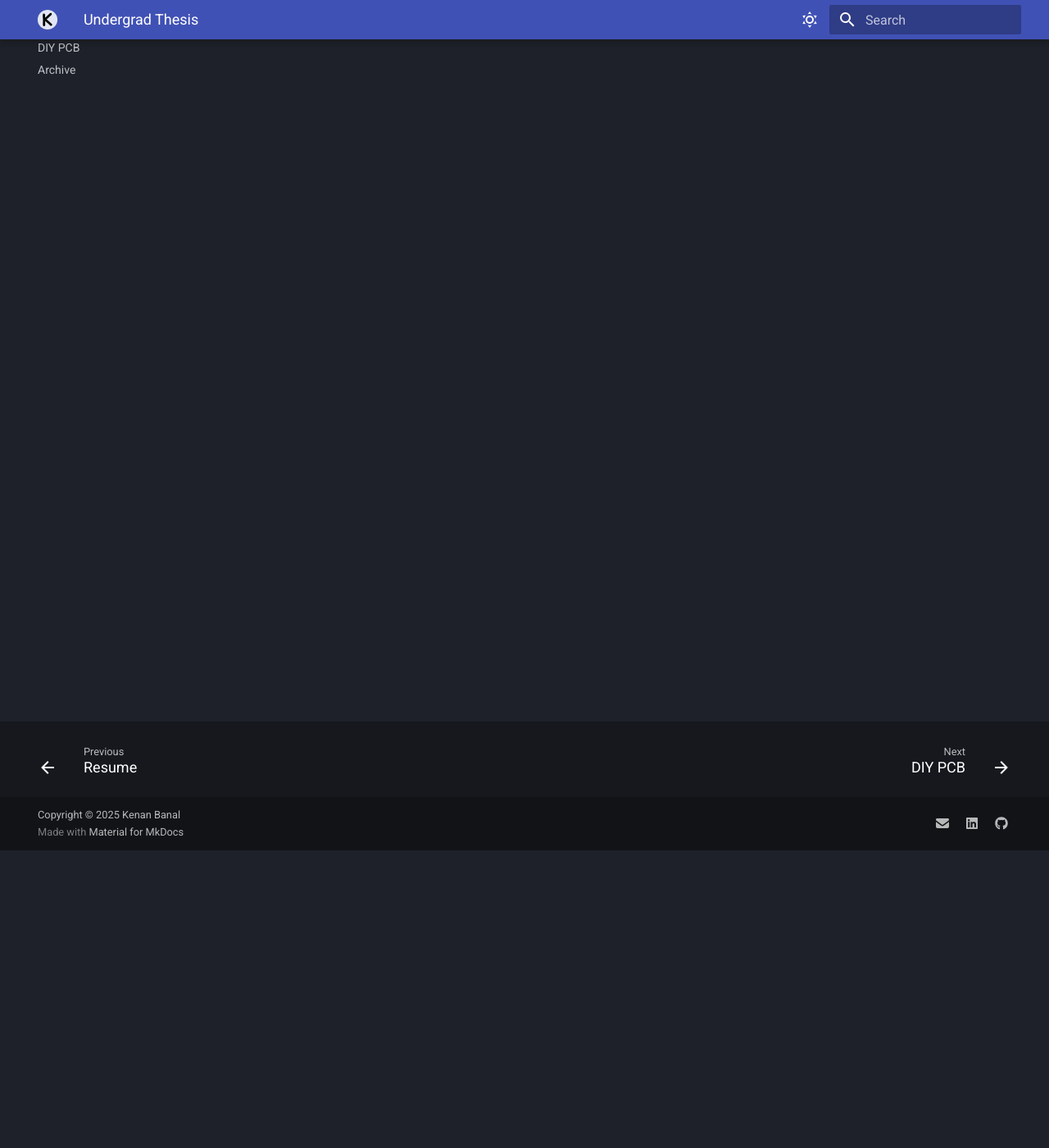
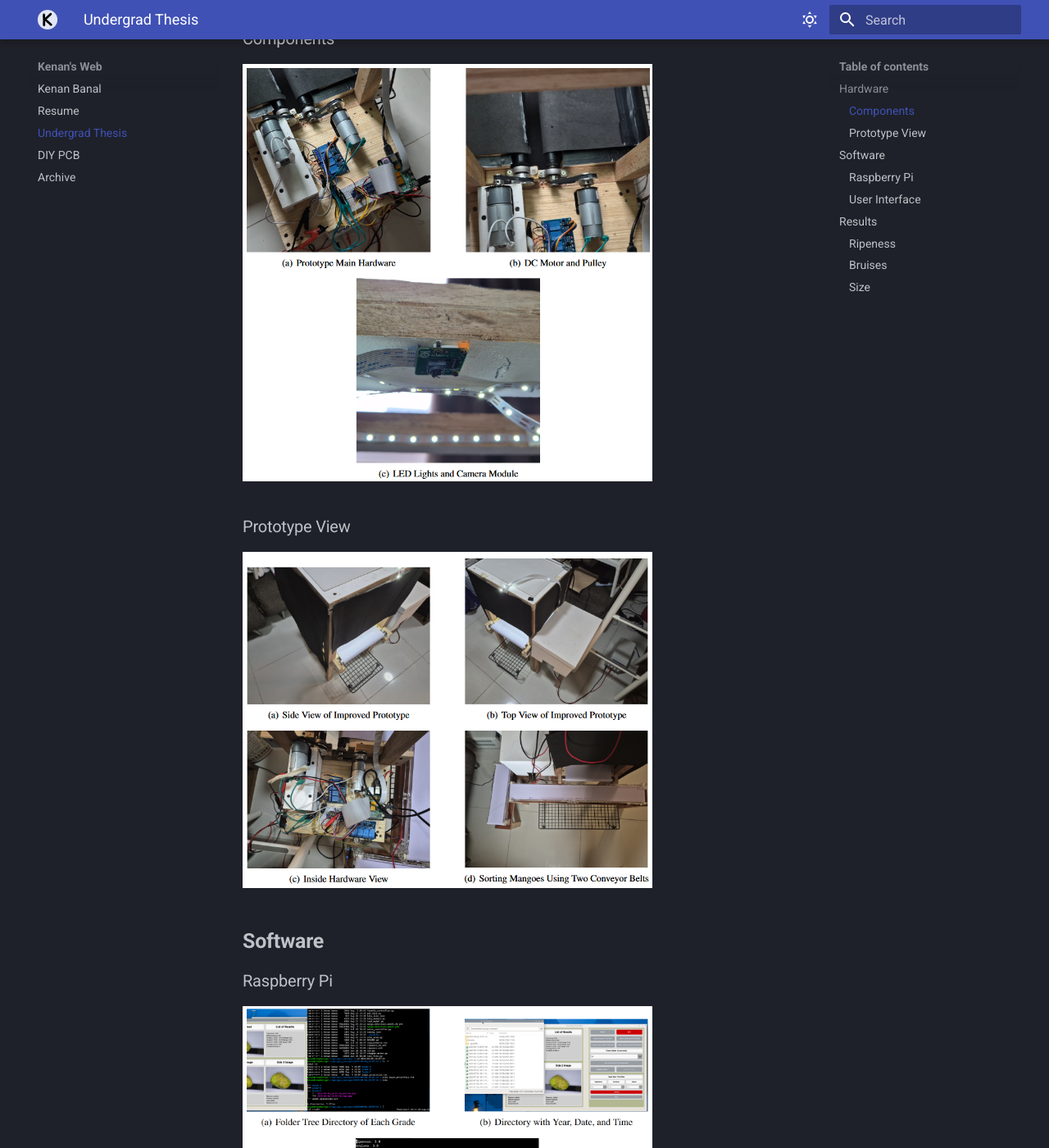
Before and after one commit to kenaniscoding/kenaniscoding.github.io, an MkDocs documentation site: the page built from docs/Thesis.md, in a window 1280 px wide and 1400 px high, scrolled down 363 px. Shown: the whole window at 82% size. Built offline with MkDocs 1.6.1 and Material for MkDocs 9.7.7, drawn with Linux system fonts in a browser that asks for light colours; some web fonts are replaced; some of the changed text lies outside the part shown.

Commit message:
added thesis imgs

```diff
--- a/docs/Thesis.md
+++ b/docs/Thesis.md
@@ -2,3 +2,34 @@
 ???+ Notes
 
     _Our group's undergraduate thesis paper is about **Grading and Sorting Carabao Mangoes using Machine Learning**. We did this by getting training and testing our selected CNN model for classifying the ripeness and bruises. We also used computer vision techniques such as OpenCV and thresholding to get the size of the mango._
+
+## **Hardware**
+
+### Components
+![components](assets/imgs/thesis_imgs/01_components.png){width="500"}
+
+### Prototype View
+![prototype](assets/imgs/thesis_imgs/02_prototype.png){width="500"}
+
+## **Software**
+
+### Raspberry Pi
+![rpi](assets/imgs/thesis_imgs/03_rpi.png){width="500"}
+
+### User Interface
+![ui](assets/imgs/thesis_imgs/04_ui.png){width="500"}
+
+## **Results**
+
+### Ripeness
+![rpt](assets/imgs/thesis_imgs/07_rp_t.png){width="500"}
+![rpg](assets/imgs/thesis_imgs/05_rp_g.png){width="500"}
+
+### Bruises
+![bpt](assets/imgs/thesis_imgs/08_br_t.png){width="500"}
+![bpg](assets/imgs/thesis_imgs/06_br_g.png){width="500"}
+
+### Size
+![area](assets/imgs/thesis_imgs/09_area.png){width="500"}
+![length](assets/imgs/thesis_imgs/11_length.png){width="500"}
+![width](assets/imgs/thesis_imgs/10_width.png){width="500"}
```
